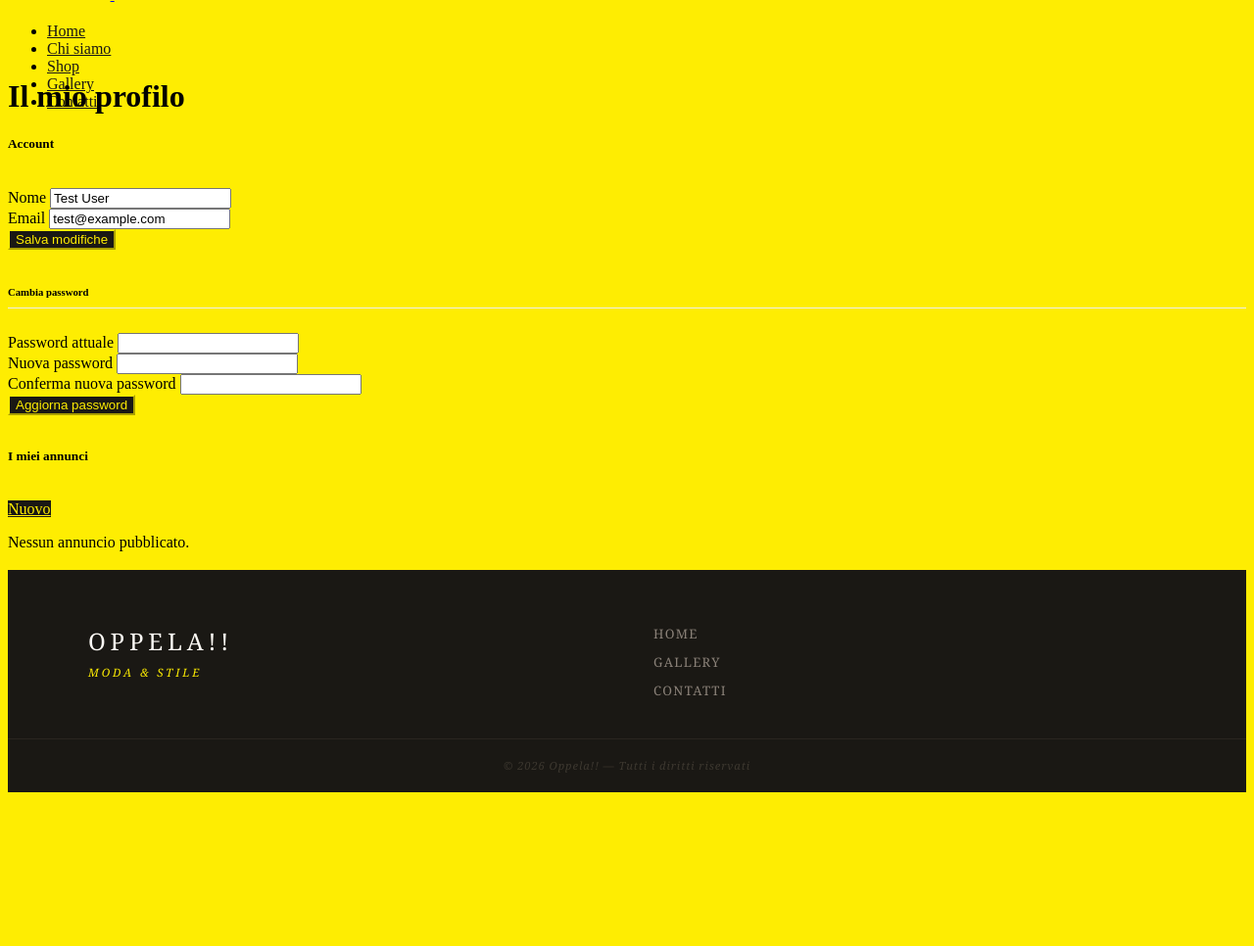
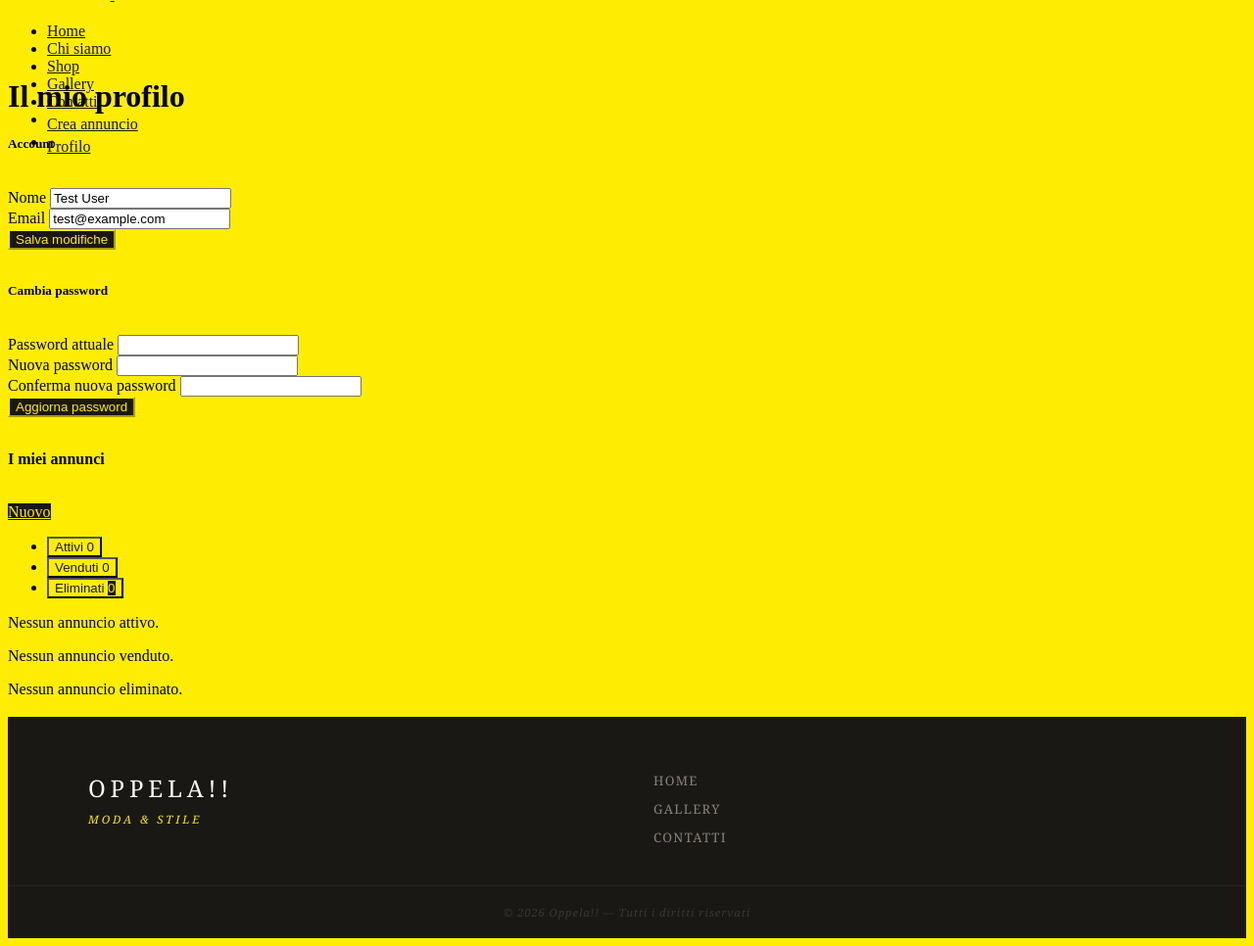
Before and after one commit to scaccettif-99/Oppela_, a Laravel app: page /profile in a window 1280 px wide. Shown: the part 88-1054 px from the top of the page at 98% size. Before the commit the page ends 897 px from the top, so only its background shows below. Run offline with Laravel 12, Linux system fonts and the light colour scheme; a user stored in the database is signed in; data comes from the database, SQL or seed files in the repository; data that the repository does not hold is empty; style sheets or scripts are compiled from the project's sources.

Commit message:
modificata dashboard profilo con tre sezioni stato annunci, aggiunti navlink visibili solo a admin, aggiunto effetto alle cards annunci

```diff
--- a/app/Http/Controllers/AnnuncioController.php
+++ b/app/Http/Controllers/AnnuncioController.php
@@ -12,9 +12,9 @@ class AnnuncioController extends Controller
     // lista annunci pubblici
     public function index()
     {
-        $annunci = Annuncio::with('immagineCopertina')
-                    ->orderBy('created_at', 'desc')
-                    ->get();
+        $annunci = Annuncio::with('immagini')
+            ->orderBy('created_at', 'desc')
+            ->get();
 
         return view('annunci.index', compact('annunci'));
     }
--- a/app/Http/Controllers/ProfileController.php
+++ b/app/Http/Controllers/ProfileController.php
@@ -17,14 +17,29 @@ class ProfileController extends Controller
      */
     public function edit(Request $request): View
 {
-    $annunci = Annuncio::where('user_id', auth()->id())
+    $annunciAttivi = Annuncio::where('user_id', auth()->id())
+                        ->where('stato', 'disponibile')
                         ->with('immagineCopertina')
                         ->orderBy('created_at', 'desc')
                         ->get();
 
+    $annunciVenduti = Annuncio::where('user_id', auth()->id())
+                        ->where('stato', 'venduto')
+                        ->with('immagineCopertina')
+                        ->orderBy('sold_at', 'desc')
+                        ->get();
+
+    $annunciEliminati = Annuncio::onlyTrashed()
+                        ->where('user_id', auth()->id())
+                        ->with('immagineCopertina')
+                        ->orderBy('deleted_at', 'desc')
+                        ->get();
+
     return view('profile.edit', [
-        'user'    => $request->user(),
-        'annunci' => $annunci,
+        'user'             => $request->user(),
+        'annunciAttivi'    => $annunciAttivi,
+        'annunciVenduti'   => $annunciVenduti,
+        'annunciEliminati' => $annunciEliminati,
     ]);
 }
 
--- a/app/Models/Annuncio.php
+++ b/app/Models/Annuncio.php
@@ -3,9 +3,12 @@
 namespace App\Models;
 
 use Illuminate\Database\Eloquent\Model;
+use Illuminate\Database\Eloquent\SoftDeletes;
 
 class Annuncio extends Model
 {
+    use SoftDeletes;
+
     protected $table = 'annunci';
 
     protected $fillable = [
--- a/resources/js/script.js
+++ b/resources/js/script.js
@@ -94,3 +94,32 @@ document.addEventListener('DOMContentLoaded', () => {
     }
 
 });
+
+// slide immagini hover card annunci
+document.querySelectorAll('.card-img-wrapper').forEach(wrapper => {
+    const imgs = wrapper.querySelectorAll('.card-slide-img');
+    const dots = wrapper.querySelectorAll('.slide-dot');
+    if (imgs.length <= 1) return;
+
+    let current = 0;
+    let interval = null;
+
+    const goTo = (index) => {
+        imgs[current].classList.remove('active');
+        dots[current]?.classList.remove('active');
+        current = index % imgs.length;
+        imgs[current].classList.add('active');
+        dots[current]?.classList.add('active');
+    };
+
+    wrapper.addEventListener('mouseenter', () => {
+        interval = setInterval(() => {
+            goTo(current + 1);
+        }, 900);
+    });
+
+    wrapper.addEventListener('mouseleave', () => {
+        clearInterval(interval);
+        goTo(0);
+    });
+});
--- a/resources/views/annunci/show.blade.php
+++ b/resources/views/annunci/show.blade.php
@@ -63,7 +63,8 @@
                 {{-- bottone WhatsApp pubblico --}}
                 @if($annuncio->stato !== 'venduto')
                     @php
-                        $msg = urlencode("Ciao! Ho visto questo capo sul tuo sito! Sarei interessata ad acquistarlo! Come possiamo metterci d'accordo?");
+                        $url = route('annunci.show', $annuncio);
+                        $msg = urlencode("Ciao! Ho visto questo capo sul tuo sito! Sarei interessata ad acquistarlo! Come possiamo metterci d'accordo? {$url}");
                     @endphp
                     <a href="https://wa.me/+393381520444?text={{ $msg }}"
                         target="_blank"
--- a/resources/views/components/nav.blade.php
+++ b/resources/views/components/nav.blade.php
@@ -24,6 +24,20 @@
                     <li class="nav-item">
                         <a class="nav-link" href="{{ route('contact') }}">Contatti</a>
                     </li>
+                    @auth
+                        @if(in_array(auth()->user()->role, ['admin', 'owner']))
+                        <li class="nav-item">
+                            <a class="nav-link" href="{{ route('annunci.create') }}">
+                            <i class="bi bi-plus-circle me-1"></i> Crea annuncio
+                            </a>
+                        </li>
+                        @endif
+                    <li class="nav-item">
+                        <a class="nav-link" href="{{ route('profile.edit') }}">
+                            <i class="bi bi-person-circle me-1"></i> Profilo
+                        </a>
+                    </li>
+                    @endauth
                 </ul>
             </div>
         </div>
--- a/resources/views/profile/edit.blade.php
+++ b/resources/views/profile/edit.blade.php
@@ -7,144 +7,137 @@
 
         <h1 class="mb-5">Il mio profilo</h1>
 
+        {{-- Cruscotto account in orizzontale --}}
+        <div class="card border-0 shadow-sm p-4 mb-5">
             <div class="row g-4">
 
-            {{-- Cruscotto account --}}
-            <div class="col-12 col-lg-4">
-                <div class="card border-0 shadow-sm p-4 mb-4">
+                {{-- Info account --}}
+                <div class="col-12 col-md-6">
                     <h5 class="mb-4" style="border-bottom: 2px solid #feed02; padding-bottom: 0.8rem;">
                         Account
                     </h5>
-
-                    {{-- Aggiorna info --}}
                     <form method="POST" action="{{ route('profile.update') }}">
                         @csrf @method('PATCH')
-
                         <div class="mb-3">
                             <label class="form-label small text-muted">Nome</label>
                             <input type="text" name="name" class="form-control"
                                     value="{{ old('name', auth()->user()->name) }}" required>
                         </div>
-
                         <div class="mb-3">
                             <label class="form-label small text-muted">Email</label>
                             <input type="email" name="email" class="form-control"
                                     value="{{ old('email', auth()->user()->email) }}" required>
                         </div>
+                        <button type="submit" class="btn">Salva modifiche</button>
+                    </form>
+                </div>
 
-                        <button type="submit" class="btn w-100 mb-4">Salva modifiche</button>
-                    </form>
-
-                    {{-- Aggiorna password --}}
+                {{-- Cambia password --}}
+                <div class="col-12 col-md-6">
+                    <h5 class="mb-4" style="border-bottom: 2px solid #feed02; padding-bottom: 0.8rem;">
+                        Cambia password
+                    </h5>
                     <form method="POST" action="{{ route('password.update') }}">
                         @csrf @method('PUT')
-
-                        <h6 class="mb-3" style="border-bottom: 1px solid #eee; padding-bottom: 0.6rem;">
-                            Cambia password
-                        </h6>
-
                         <div class="mb-3">
                             <label class="form-label small text-muted">Password attuale</label>
                             <input type="password" name="current_password" class="form-control">
                         </div>
-
                         <div class="mb-3">
                             <label class="form-label small text-muted">Nuova password</label>
                             <input type="password" name="password" class="form-control">
                         </div>
-
                         <div class="mb-3">
                             <label class="form-label small text-muted">Conferma nuova password</label>
                             <input type="password" name="password_confirmation" class="form-control">
                         </div>
+                        <button type="submit" class="btn">Aggiorna password</button>
+                    </form>
+                </div>
 
-                        <button type="submit" class="btn w-100">Aggiorna password</button>
-                    </form>
             </div>
         </div>
 
-            {{-- Riepilogo annunci --}}
-            <div class="col-12 col-lg-8">
+        {{-- Riepilogo annunci con tabs --}}
         <div class="d-flex justify-content-between align-items-center mb-4">
-                    <h5 class="mb-0" style="border-bottom: 2px solid #feed02; padding-bottom: 0.8rem;">
+            <h4 class="mb-0" style="border-bottom: 2px solid #feed02; padding-bottom: 0.8rem;">
                 I miei annunci
-                    </h5>
+            </h4>
             <a href="{{ route('annunci.create') }}" class="btn btn-sm">
                 <i class="bi bi-plus-lg me-1"></i> Nuovo
             </a>
         </div>
 
-                @if($annunci->isEmpty())
-                <p class="text-muted">Nessun annuncio pubblicato.</p>
+        {{-- Tabs --}}
+        <ul class="nav nav-tabs mb-4" id="annunciTabs">
+            <li class="nav-item">
+                <button class="nav-link active" data-bs-toggle="tab" data-bs-target="#attivi">
+                    Attivi
+                    <span class="badge ms-1" style="background-color: #feed02; color: #1a1814;">
+                        {{ $annunciAttivi->count() }}
+                    </span>
+                </button>
+            </li>
+            <li class="nav-item">
+                <button class="nav-link" data-bs-toggle="tab" data-bs-target="#venduti">
+                    Venduti
+                    <span class="badge ms-1" style="background-color: #feed02; color: #1a1814;">
+                        {{ $annunciVenduti->count() }}
+                    </span>
+                </button>
+            </li>
+            <li class="nav-item">
+                <button class="nav-link" data-bs-toggle="tab" data-bs-target="#eliminati">
+                    Eliminati
+                    <span class="badge ms-1" style="background-color: #1a1814; color: #feed02;">
+                        {{ $annunciEliminati->count() }}
+                    </span>
+                </button>
+            </li>
+        </ul>
+
+        <div class="tab-content">
+
+            {{-- ATTIVI --}}
+            <div class="tab-pane fade show active" id="attivi">
+                @if($annunciAttivi->isEmpty())
+                    <p class="text-muted">Nessun annuncio attivo.</p>
                 @else
                     <div class="row g-3">
-                    @foreach($annunci as $annuncio)
-                    <div class="col-12 col-sm-6">
-                        <div class="card border-0 shadow-sm h-100 position-relative">
-
-                            {{-- immagine copertina --}}
-                            @if($annuncio->immagineCopertina)
-                            <div class="position-relative">
-                                <img src="{{ Storage::url($annuncio->immagineCopertina->path) }}"
-                                class="card-img-top"
-                                style="height: 200px; object-fit: cover; {{ $annuncio->stato === 'venduto' ? 'filter: grayscale(100%)' : '' }}"
-                                alt="{{ $annuncio->titolo }}">
-
-                                @if($annuncio->stato === 'venduto')
-                                <div class="venduto-stamp">VENDUTO</div>
-                                @endif
+                        @foreach($annunciAttivi as $annuncio)
+                            @include('profile.partials.annuncio-card', ['annuncio' => $annuncio])
+                        @endforeach
                     </div>
-                            @endif
-
-                            <div class="card-body">
-                                <h6 class="card-title">{{ $annuncio->titolo }}</h6>
-                                @if($annuncio->brand)
-                                <span class="badge mb-2"
-                                style="background-color: #feed02; color: #1a1814;">
-                                {{ $annuncio->brand }}
-                            </span>
-                            @endif
-                            <p class="fw-bold mb-1">€ {{ number_format($annuncio->prezzo, 2, ',', '.') }}</p>
-                            <p class="text-muted small mb-0">
-                                {{ $annuncio->created_at->format('d/m/Y') }}
-                            </p>
-                        </div>
-
-                        <div class="card-footer bg-white border-0 d-flex gap-2 flex-wrap">
-                            <a href="{{ route('annunci.show', $annuncio) }}"
-                            class="btn btn-sm">
-                            Vai al dettaglio
-                        </a>
-                        <a href="{{ route('annunci.edit', $annuncio) }}"
-                        class="btn btn-sm btn-outline-secondary">
-                        <i class="bi bi-pencil"></i>
-                    </a>
-                    <form action="{{ route('annunci.destroy', $annuncio) }}"
-                    method="POST" class="d-inline">
-                    @csrf @method('DELETE')
-                    <button class="btn btn-sm btn-outline-danger"
-                    onclick="return confirm('Eliminare questo annuncio?')">
-                    <i class="bi bi-trash"></i>
-                </button>
-            </form>
-            @if($annuncio->stato !== 'venduto')
-            <form action="{{ route('annunci.venduto', $annuncio) }}"
-            method="POST" class="d-inline">
-            @csrf @method('PATCH')
-            <button class="btn btn-sm btn-outline-secondary">
-                <i class="bi bi-check-circle"></i>
-            </button>
-        </form>
                 @endif
             </div>
 
+            {{-- VENDUTI --}}
+            <div class="tab-pane fade" id="venduti">
+                @if($annunciVenduti->isEmpty())
+                    <p class="text-muted">Nessun annuncio venduto.</p>
+                @else
+                    <div class="row g-3">
+                        @foreach($annunciVenduti as $annuncio)
+                            @include('profile.partials.annuncio-card', ['annuncio' => $annuncio])
+                        @endforeach
                     </div>
+                @endif
             </div>
+
+            {{-- ELIMINATI --}}
+            <div class="tab-pane fade" id="eliminati">
+                @if($annunciEliminati->isEmpty())
+                    <p class="text-muted">Nessun annuncio eliminato.</p>
+                @else
+                    <div class="row g-3">
+                        @foreach($annunciEliminati as $annuncio)
+                            @include('profile.partials.annuncio-card', ['annuncio' => $annuncio, 'eliminato' => true])
                         @endforeach
                     </div>
                 @endif
             </div>
 
         </div>
+
     </div>
 </x-layout>
```
Also changed, not shown: resources/css/style.css (+54 -0 lines), resources/views/annunci/index.blade.php (+19 -9 lines), resources/views/profile/partials/annuncio-card.blade.php (added, +63 -0 lines), database/migrations/2026_04_04_000028_add_soft_deletes_to_annunci_table.php (added). Lines whose indentation alone changed are shown as unchanged.
